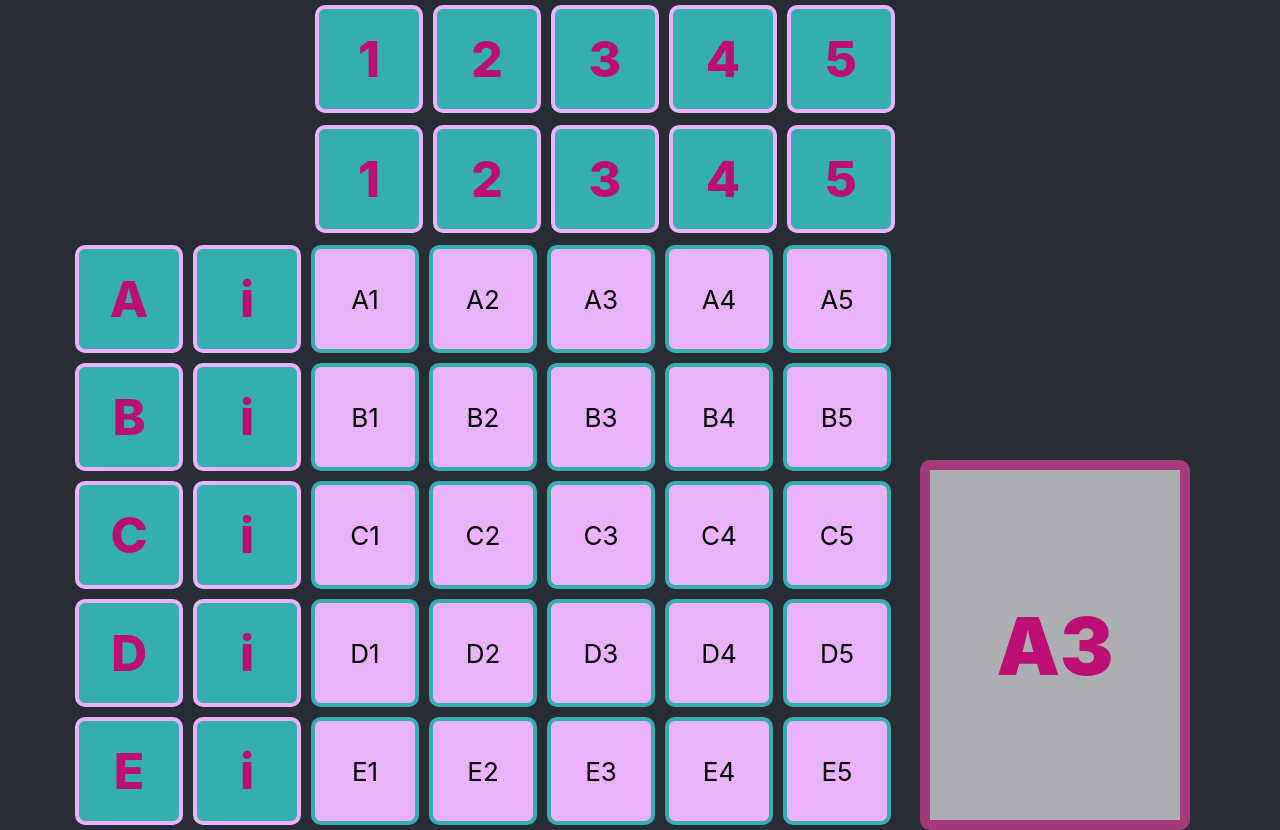
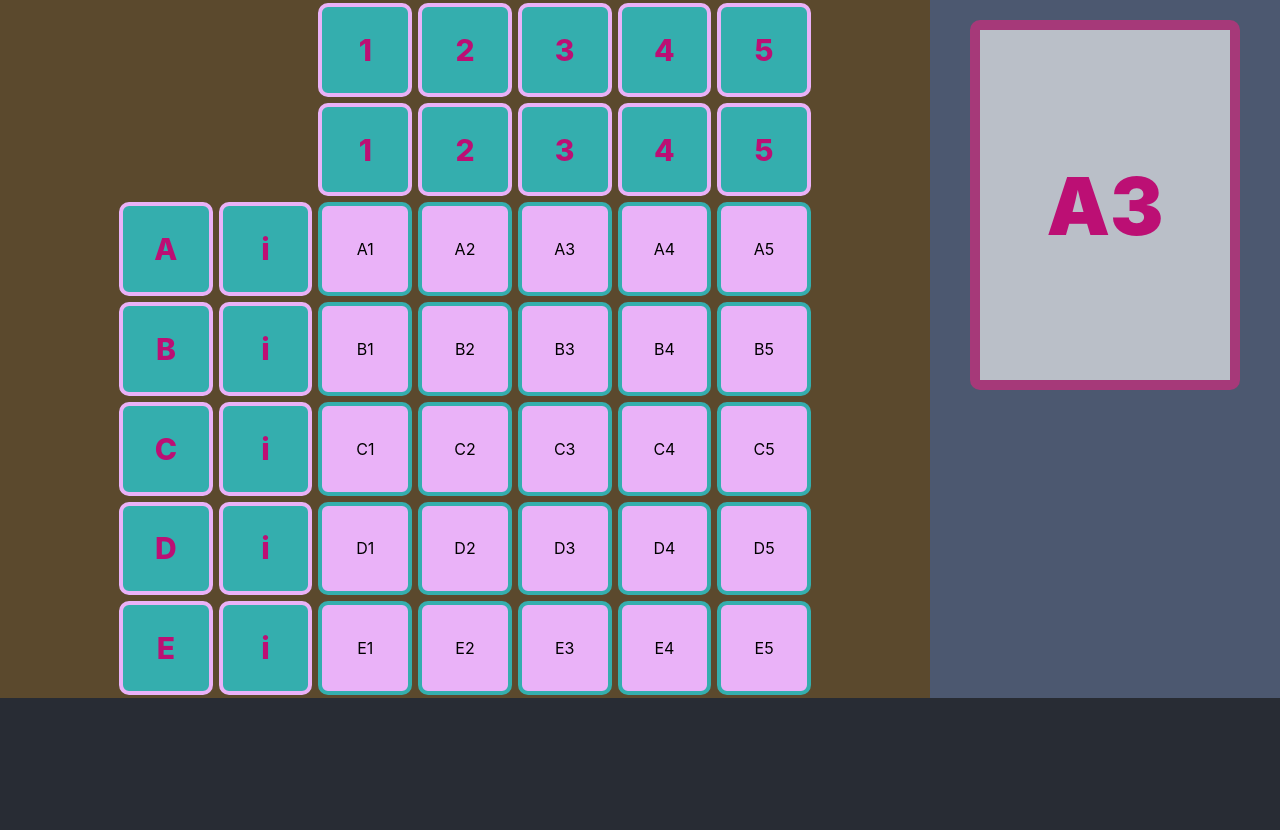
Before and after one commit to Nachocisss/conecta2, a React (Create React App) app: page / in a window 1280 px wide. After the commit the page ends 800 px from the top, so only its background shows below. Built offline with nearby package versions, Linux system fonts and the light colour scheme.

Commit message:
hook to get size of screen

```diff
--- a/src/App.css
+++ b/src/App.css
@@ -1,17 +1,11 @@
 body {
   background-color: #282c34;
 }
-.App-header {
-  background-color: #282c34;
-  min-height: 100vh;
-  display: flex;
-  flex-direction: column;
-  align-items: center;
-  justify-content: center;
-  font-size: calc(10px + 2vmin);
-  color: white;
+.App {
+  background-color: #4c5870;
 }
-.AppScreen {
-  display: flex;
-  flex-direction: row;
+@media (min-width: 768px) {
+  .App {
+    display: flex;
+  }
 }
--- a/src/App.js
+++ b/src/App.js
@@ -1,16 +1,12 @@
-import BoardScreen from './Screens/BoardScreen.tsx'
-import CardScreen from './Screens/CardScreen.tsx'
-import './App.css';
+import BoardScreen from "./Screens/BoardScreen.tsx";
+import CardScreen from "./Screens/CardScreen.tsx";
+import "./App.css";
 
 function App() {
   return (
     <div className="App">
-      <header className="App-header">
-        <div className='AppScreen'>
-        <BoardScreen/>
-        <CardScreen/>
-        </div>
-      </header>
+      <BoardScreen />
+      <CardScreen />
     </div>
   );
 }
--- a/src/Components/Board/Board/Board.css
+++ b/src/Components/Board/Board/Board.css
@@ -1,5 +1,4 @@
 .boardRow {
   display: flex;
-  flex-direction: row;
-  flex: 1;
+  justify-content: center;
 }
--- a/src/Components/Card/Card.css
+++ b/src/Components/Card/Card.css
@@ -4,8 +4,8 @@
   border-radius: 10px;
   border: 10px solid #a63979;
   background-color: #ffffff9d;
-
   display: flex;
+  margin: 20px auto;
 }
 .textContainer {
   text-align: center;
--- a/src/Components/Cells/BoardCell/BoardCell.css
+++ b/src/Components/Cells/BoardCell/BoardCell.css
@@ -1,8 +1,7 @@
 .boardCell {
   background-color: #eab2f8;
-  height: 100px;
-  width: 100px;
-  margin: 5px;
+  aspect-ratio: 1;
+  margin: 3px;
   border-radius: 10px;
   border: 4px solid #34aeae;
   color: black;
@@ -11,8 +10,6 @@
 }
 .boardCell:hover {
   background-color: #df89f5;
-  height: 105px;
-  width: 105px;
   margin: 0px;
-  border: 6px solid #34aeae;
+  border: 7px solid #34aeae;
 }
--- a/src/Components/Cells/BoardCell/BoardCell.tsx
+++ b/src/Components/Cells/BoardCell/BoardCell.tsx
@@ -1,9 +1,12 @@
 import React from "react";
 import "./BoardCell.css";
+import useGetCardWidth from "../../../Hooks/useGetCardWidth.tsx";
 
 const BoardCell = (props) => {
+  const { isWidth, width, height } = useGetCardWidth();
+  const cardStyle = isWidth ? { width: width } : { height: height };
   return (
-    <div className="boardCell">
+    <div className="boardCell" style={cardStyle}>
       <span>{props.tag}</span>
     </div>
   );
--- a/src/Components/Cells/CoordinatesCells/CoordinatesCell.tsx/CoordinatesCell.css
+++ b/src/Components/Cells/CoordinatesCells/CoordinatesCell.tsx/CoordinatesCell.css
@@ -1,22 +1,21 @@
 .CoordinatesCell {
   background-color: #34aeae;
-  height: 100px;
-  width: 100px;
-  margin: 5px;
+  aspect-ratio: 1;
+  margin: 3px;
   border-radius: 10px;
   border: 4px solid #eab2f8;
   color: black;
   align-content: center;
   text-align: center;
-  font-size: 50px;
+  font-size: 30px;
   font-weight: 800;
   color: #bc0f74;
 }
 
 .CoordinatesDummyCell {
-  height: 100px;
-  width: 100px;
-  margin: 10px;
+  aspect-ratio: 1;
+  margin: 3px;
+  border: 4px solid transparent;
   align-content: center;
   text-align: center;
 }
--- a/src/Components/Cells/CoordinatesCells/CoordinatesCell.tsx/CoordinatesCell.tsx
+++ b/src/Components/Cells/CoordinatesCells/CoordinatesCell.tsx/CoordinatesCell.tsx
@@ -1,9 +1,15 @@
 import React from "react";
 import "./CoordinatesCell.css";
+import useGetCardWidth from "../../../../Hooks/useGetCardWidth.tsx";
 
 const CoordinatesCell = (props) => {
+  const { isWidth, width, height } = useGetCardWidth();
+  const cardStyle = isWidth ? { width: width } : { height: height };
   return (
-    <div className={props.isDummy ? "CoordinatesDummyCell" : "CoordinatesCell"}>
+    <div
+      className={props.isDummy ? "CoordinatesDummyCell" : "CoordinatesCell"}
+      style={cardStyle}
+    >
       {!props.isDummy && <span>{props.tag}</span>}
       {props.loadImage && (
         <img src="https://picsum.photos/200/300?random=10" alt="img" />
--- /dev/null
+++ b/src/Hooks/useGetCardWidth.tsx
@@ -0,0 +1,32 @@
+import { useState, useEffect } from "react";
+
+function useGetCardSize() {
+  const cardOnRight = window.screen.width > 768;
+  const marginCards = 3 * 2 * 7;
+  const marginTotal = cardOnRight ? marginCards + 260 : marginCards + 360;
+
+  const [cardSize, setCardSize] = useState({
+    isWidth: false,
+    width: window.screen.width / 7,
+    height: window.screen.height / 7,
+  });
+
+  useEffect(() => {
+    const updateCardSize = () => {
+      setCardSize({
+        isWidth: cardSize.width < cardSize.height,
+        width: window.screen.width / 7,
+        height: window.screen.height / 7,
+      });
+    };
+    window.addEventListener("resize", updateCardSize);
+    return () => {
+      window.removeEventListener("resize", updateCardSize);
+    };
+  }, []);
+  console.log(window.screen.height, "card", cardSize);
+
+  return cardSize;
+}
+
+export default useGetCardSize;
--- a/src/Screens/BoardScreen.tsx
+++ b/src/Screens/BoardScreen.tsx
@@ -2,7 +2,7 @@ import React from "react";
 import Board from "../Components/Board/Board/Board.tsx";
 import "./Screens.css";
 
-const GameScreen = () => {
+const BoardScreen = () => {
   return (
     <div className="boardScreen">
       <Board />
@@ -10,4 +10,4 @@ const GameScreen = () => {
   );
 };
 
-export default GameScreen;
+export default BoardScreen;
--- a/src/Screens/Screens.css
+++ b/src/Screens/Screens.css
@@ -1,8 +1,10 @@
 .boardScreen {
-  flex: 1;
+  flex: 3;
+  background-color: rgb(91, 73, 45);
+  justify-content: center;
+  align-items: center;
 }
 .cardScreen {
   flex: 1;
-  align-content: flex-end;
   margin: 0px 20px;
 }
```
